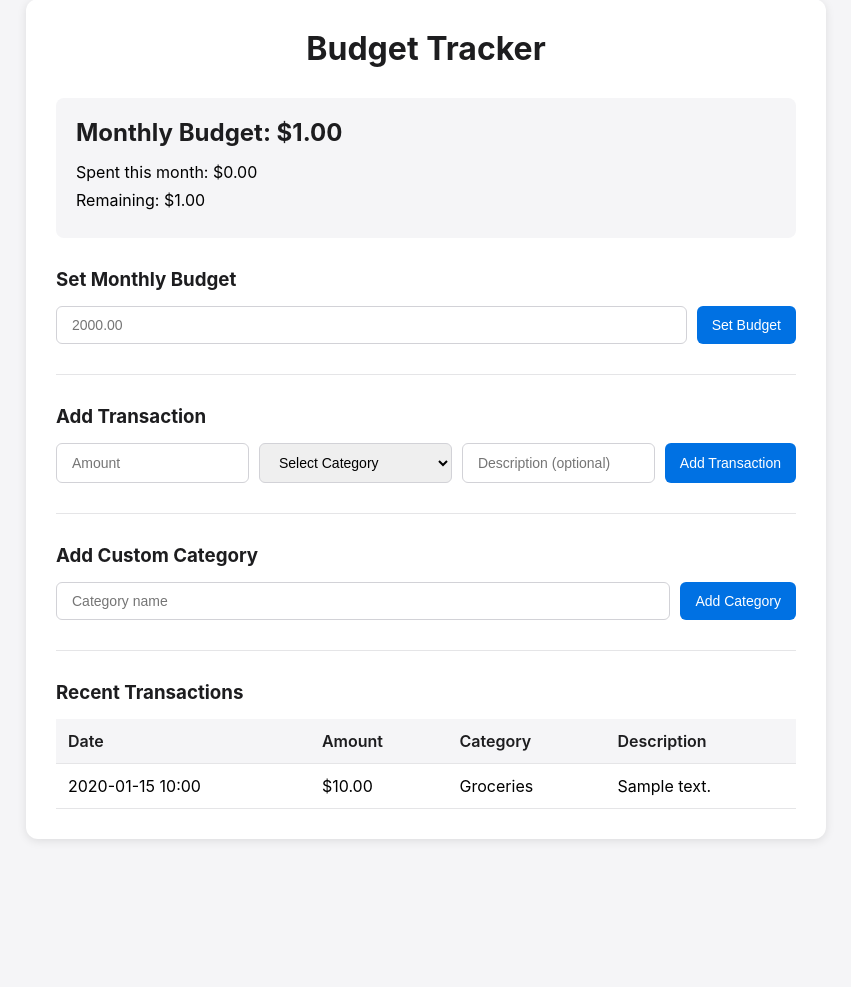
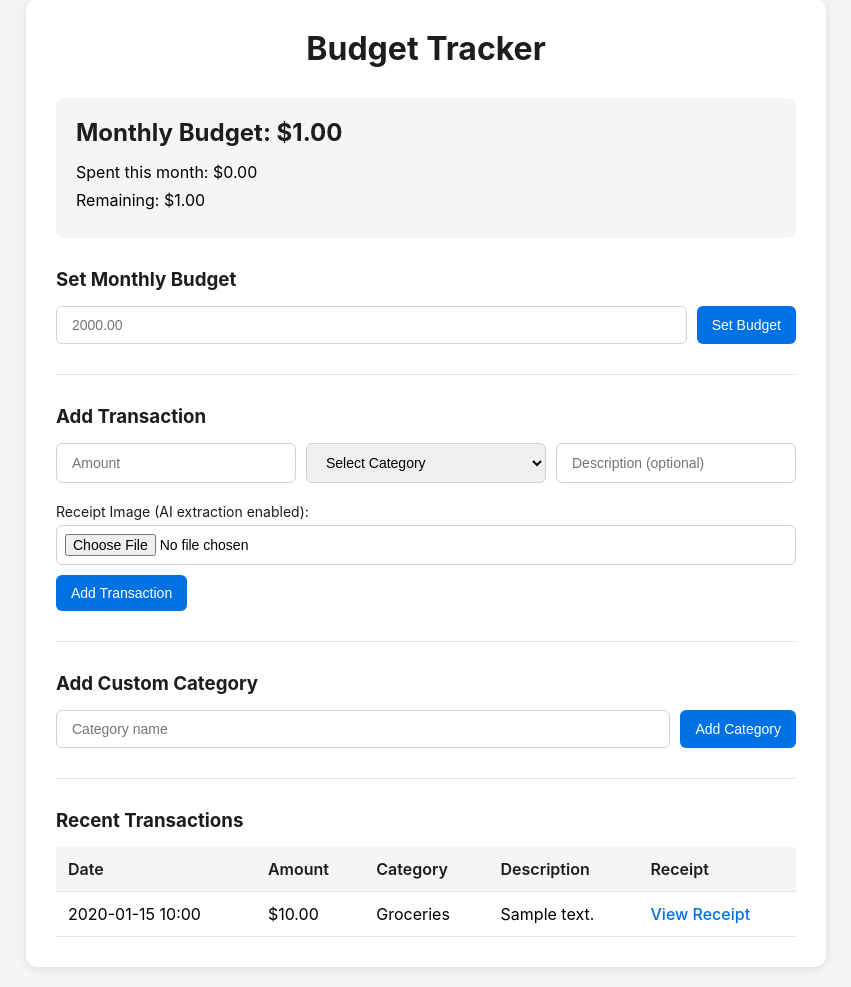
Before and after one commit to Max-Fortis/budget-app, a Flask app: page / in a window 1280 px wide. Shown: the part 21-1008 px from the top of the page, without its empty margins (214-1065 px from the left). Before the commit the page ends 862 px from the top, so only its background shows below. Run offline with Flask 3, Linux system fonts and the light colour scheme; tables that the repository leaves empty hold one stand-in row (values such as "Sample post").

Commit message:
Add AI-powered receipt extraction feature
  - Add receipt image upload to transactions
  - Integrate Anthropic API for automatic data extraction
  - Auto-fill amount and merchant from receipt photos
  - Add image compression to stay under API limits
  - Update UI with extraction status feedback     add image extraction

````diff
--- a/app.py
+++ b/app.py
@@ -1,6 +1,12 @@
-from flask import Flask, render_template, request, redirect, url_for
+from flask import Flask, render_template, request, redirect, url_for, send_from_directory, jsonify
 from models import db, Category, Transaction, Budget
 from datetime import datetime
+import os
+from werkzeug.utils import secure_filename
+import anthropic
+import base64
+from PIL import Image
+import io
 
 app = Flask(__name__)
 
@@ -8,8 +14,25 @@ app = Flask(__name__)
 app.config['SQLALCHEMY_DATABASE_URI'] = 'sqlite:///budget.db'
 app.config['SQLALCHEMY_TRACK_MODIFICATIONS'] = False
 
+# Configure file uploads
+UPLOAD_FOLDER = 'uploads'
+ALLOWED_EXTENSIONS = {'png', 'jpg', 'jpeg', 'gif', 'heic'}
+app.config['UPLOAD_FOLDER'] = UPLOAD_FOLDER
+app.config['MAX_CONTENT_LENGTH'] = 16 * 1024 * 1024  # 16MB max file size
+
+# Create upload folder if it doesn't exist
+os.makedirs(UPLOAD_FOLDER, exist_ok=True)
+
 # Initialize the database with the app
 db.init_app(app)
+
+# Initialize Anthropic client
+anthropic_client = anthropic.Anthropic(api_key=os.environ.get("ANTHROPIC_API_KEY"))
+
+
+def allowed_file(filename):
+    """Check if file extension is allowed"""
+    return '.' in filename and filename.rsplit('.', 1)[1].lower() in ALLOWED_EXTENSIONS
 
 
 @app.route('/')
@@ -40,10 +63,22 @@ def add_transaction():
     category_id = int(request.form['category_id'])
     description = request.form.get('description', '')
 
+    # Handle receipt image upload
+    receipt_filename = None
+    if 'receipt' in request.files:
+        file = request.files['receipt']
+        if file and file.filename != '' and allowed_file(file.filename):
+            # Create a unique filename using timestamp
+            filename = secure_filename(file.filename)
+            timestamp = datetime.now().strftime('%Y%m%d_%H%M%S')
+            receipt_filename = f"{timestamp}_{filename}"
+            file.save(os.path.join(app.config['UPLOAD_FOLDER'], receipt_filename))
+
     transaction = Transaction(
         amount=amount,
         category_id=category_id,
-        description=description
+        description=description,
+        receipt_image=receipt_filename
     )
 
     db.session.add(transaction)
@@ -82,6 +117,100 @@ def set_budget():
     return redirect(url_for('index'))
 
 
+@app.route('/uploads/<filename>')
+def uploaded_file(filename):
+    """Serve uploaded receipt images"""
+    return send_from_directory(app.config['UPLOAD_FOLDER'], filename)
+
+
+@app.route('/extract_receipt', methods=['POST'])
+def extract_receipt():
+    """Extract transaction data from receipt image using Claude AI"""
+    if 'receipt' not in request.files:
+        return jsonify({'error': 'No receipt image provided'}), 400
+
+    file = request.files['receipt']
+    if file.filename == '' or not allowed_file(file.filename):
+        return jsonify({'error': 'Invalid file'}), 400
+
+    try:
+        # Open and resize the image to keep it under 5MB
+        img = Image.open(file.stream)
+
+        # Convert RGBA to RGB if needed (for PNG with transparency)
+        if img.mode == 'RGBA':
+            img = img.convert('RGB')
+
+        # Resize if too large (max width/height of 2048px should keep under 5MB)
+        max_dimension = 2048
+        if img.width > max_dimension or img.height > max_dimension:
+            img.thumbnail((max_dimension, max_dimension), Image.Resampling.LANCZOS)
+
+        # Convert to JPEG in memory with compression
+        img_byte_arr = io.BytesIO()
+        img.save(img_byte_arr, format='JPEG', quality=85, optimize=True)
+        img_byte_arr.seek(0)
+
+        # Convert to base64
+        image_data = base64.standard_b64encode(img_byte_arr.read()).decode('utf-8')
+        media_type = 'image/jpeg'
+
+        # Call Claude API with vision
+        message = anthropic_client.messages.create(
+            model="claude-sonnet-4-5-20250929",
+            max_tokens=1024,
+            messages=[
+                {
+                    "role": "user",
+                    "content": [
+                        {
+                            "type": "image",
+                            "source": {
+                                "type": "base64",
+                                "media_type": media_type,
+                                "data": image_data,
+                            },
+                        },
+                        {
+                            "type": "text",
+                            "text": """Analyze this receipt and extract the following information in JSON format:
+                            {
+                                "amount": <total amount as a number>,
+                                "merchant": "<merchant/store name>",
+                                "date": "<date in YYYY-MM-DD format if visible, otherwise null>"
+                            }
+
+                            Only respond with valid JSON. If you cannot find certain information, use null."""
+                        }
+                    ],
+                }
+            ],
+        )
+
+        # Parse the response
+        response_text = message.content[0].text
+
+        # Try to extract JSON from the response
+        import json
+        import re
+
+        # Claude might wrap JSON in markdown code blocks, so extract it
+        json_match = re.search(r'```json\s*(.*?)\s*```', response_text, re.DOTALL)
+        if json_match:
+            json_str = json_match.group(1)
+        else:
+            # Try to find JSON object directly
+            json_match = re.search(r'\{.*\}', response_text, re.DOTALL)
+            json_str = json_match.group(0) if json_match else response_text
+
+        extracted_data = json.loads(json_str)
+
+        return jsonify(extracted_data)
+
+    except Exception as e:
+        return jsonify({'error': str(e)}), 500
+
+
 def init_default_categories():
     """Create default categories if they don't exist"""
     default_categories = ['Groceries', 'Transportation', 'Entertainment',
--- a/models.py
+++ b/models.py
@@ -22,6 +22,7 @@ class Transaction(db.Model):
     amount = db.Column(db.Float, nullable=False)
     description = db.Column(db.String(200))
     date = db.Column(db.DateTime, nullable=False, default=datetime.utcnow)
+    receipt_image = db.Column(db.String(300))  # Stores the filename of the receipt image
 
     # Foreign key linking to Category table
     category_id = db.Column(db.Integer, db.ForeignKey('category.id'), nullable=False)
--- a/requirements.txt
+++ b/requirements.txt
@@ -1,2 +1,4 @@
 Flask==3.0.0
 Flask-SQLAlchemy==3.1.1
+anthropic==0.39.0
+Pillow==10.2.0
--- a/static/style.css
+++ b/static/style.css
@@ -112,3 +112,57 @@ th {
 tbody tr:hover {
     background: #fafafa;
 }
+
+.file-upload {
+    width: 100%;
+    margin-top: 10px;
+}
+
+.file-upload label {
+    display: block;
+    margin-bottom: 5px;
+    font-size: 14px;
+    color: #1d1d1f;
+}
+
+.file-upload input[type="file"] {
+    width: 100%;
+    padding: 8px;
+    font-size: 14px;
+}
+
+.receipt-link {
+    color: #0071e3;
+    text-decoration: none;
+    font-weight: 500;
+}
+
+.receipt-link:hover {
+    text-decoration: underline;
+}
+
+.extraction-status {
+    padding: 12px 15px;
+    border-radius: 6px;
+    margin-bottom: 15px;
+    font-size: 14px;
+    font-weight: 500;
+}
+
+.extraction-status.loading {
+    background: #e3f2fd;
+    color: #1565c0;
+    border: 1px solid #90caf9;
+}
+
+.extraction-status.success {
+    background: #e8f5e9;
+    color: #2e7d32;
+    border: 1px solid #81c784;
+}
+
+.extraction-status.error {
+    background: #ffebee;
+    color: #c62828;
+    border: 1px solid #ef5350;
+}
--- a/templates/index.html
+++ b/templates/index.html
@@ -37,17 +37,23 @@
         <!-- Add Transaction Form -->
         <div class="form-section">
             <h3>Add Transaction</h3>
-            <form action="/add_transaction" method="POST">
-                <input type="number" name="amount" step="0.01" placeholder="Amount" required>
+            <div id="extraction-status" class="extraction-status" style="display: none;"></div>
+            <form id="transaction-form" action="/add_transaction" method="POST" enctype="multipart/form-data">
+                <input type="number" id="amount-input" name="amount" step="0.01" placeholder="Amount" required>
 
-                <select name="category_id" required>
+                <select id="category-select" name="category_id" required>
                     <option value="">Select Category</option>
                     {% for category in categories %}
                         <option value="{{ category.id }}">{{ category.name }}</option>
                     {% endfor %}
                 </select>
 
-                <input type="text" name="description" placeholder="Description (optional)">
+                <input type="text" id="description-input" name="description" placeholder="Description (optional)">
+
+                <div class="file-upload">
+                    <label for="receipt">Receipt Image (AI extraction enabled):</label>
+                    <input type="file" name="receipt" id="receipt" accept="image/*">
+                </div>
 
                 <button type="submit">Add Transaction</button>
             </form>
@@ -73,6 +79,7 @@
                             <th>Amount</th>
                             <th>Category</th>
                             <th>Description</th>
+                            <th>Receipt</th>
                         </tr>
                     </thead>
                     <tbody>
@@ -82,6 +89,13 @@
                             <td>${{ "%.2f"|format(transaction.amount) }}</td>
                             <td>{{ transaction.category.name }}</td>
                             <td>{{ transaction.description }}</td>
+                            <td>
+                                {% if transaction.receipt_image %}
+                                    <a href="{{ url_for('uploaded_file', filename=transaction.receipt_image) }}" target="_blank" class="receipt-link">View Receipt</a>
+                                {% else %}
+                                    -
+                                {% endif %}
+                            </td>
                         </tr>
                         {% endfor %}
                     </tbody>
@@ -91,5 +105,64 @@
             {% endif %}
         </div>
     </div>
+
+    <script>
+        // Handle receipt image upload and extraction
+        document.getElementById('receipt').addEventListener('change', async function(e) {
+            const file = e.target.files[0];
+            if (!file) return;
+
+            const statusDiv = document.getElementById('extraction-status');
+            const amountInput = document.getElementById('amount-input');
+            const descriptionInput = document.getElementById('description-input');
+
+            // Show loading status
+            statusDiv.style.display = 'block';
+            statusDiv.className = 'extraction-status loading';
+            statusDiv.textContent = 'Extracting receipt data with AI...';
+
+            try {
+                // Create form data and send to extraction endpoint
+                const formData = new FormData();
+                formData.append('receipt', file);
+
+                const response = await fetch('/extract_receipt', {
+                    method: 'POST',
+                    body: formData
+                });
+
+                const data = await response.json();
+
+                if (response.ok) {
+                    // Auto-fill form fields with extracted data
+                    if (data.amount) {
+                        amountInput.value = data.amount;
+                    }
+                    if (data.merchant) {
+                        descriptionInput.value = data.merchant;
+                    }
+
+                    // Show success message
+                    statusDiv.className = 'extraction-status success';
+                    statusDiv.textContent = '✓ Receipt data extracted! Review and submit.';
+
+                    // Hide status after 5 seconds
+                    setTimeout(() => {
+                        statusDiv.style.display = 'none';
+                    }, 5000);
+                } else {
+                    throw new Error(data.error || 'Extraction failed');
+                }
+            } catch (error) {
+                statusDiv.className = 'extraction-status error';
+                statusDiv.textContent = '⚠ Could not extract data: ' + error.message;
+
+                // Hide error after 5 seconds
+                setTimeout(() => {
+                    statusDiv.style.display = 'none';
+                }, 5000);
+            }
+        });
+    </script>
 </body>
 </html>
````
Also changed, not shown: 1 other file.
